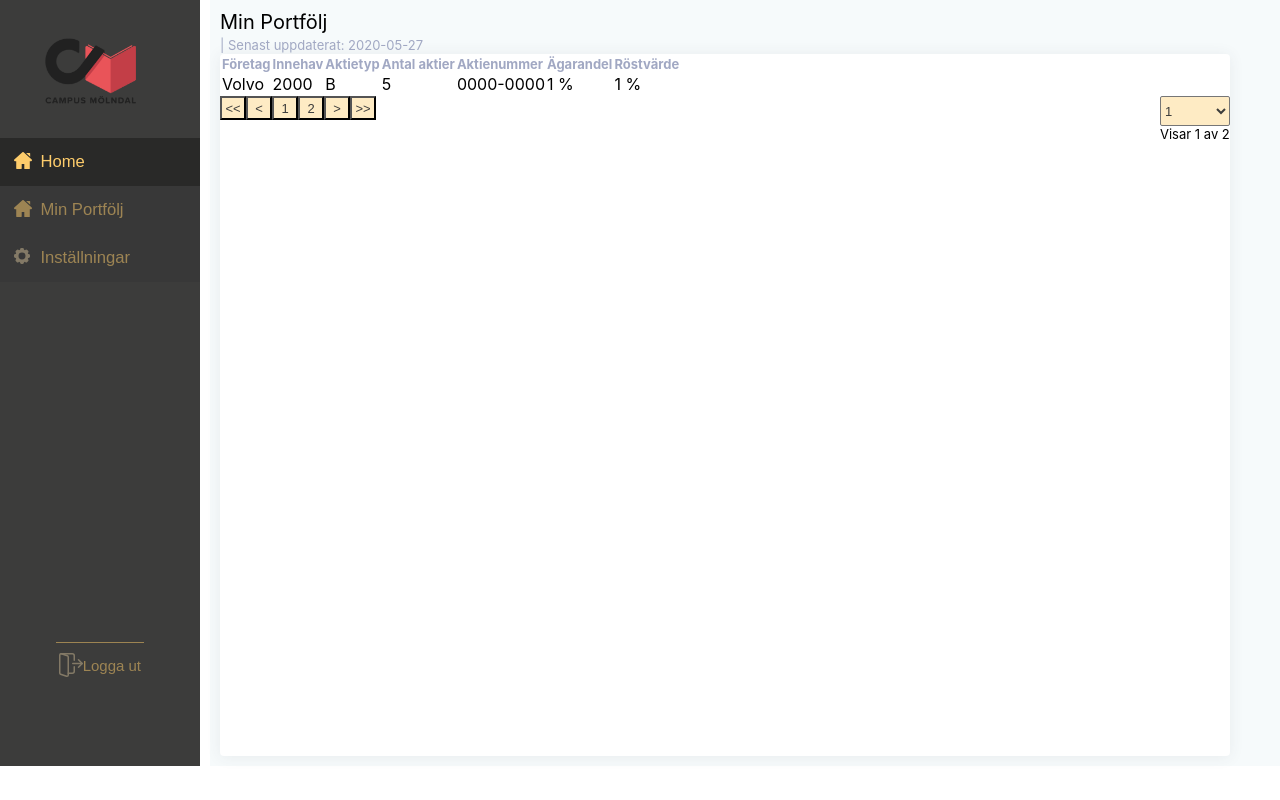
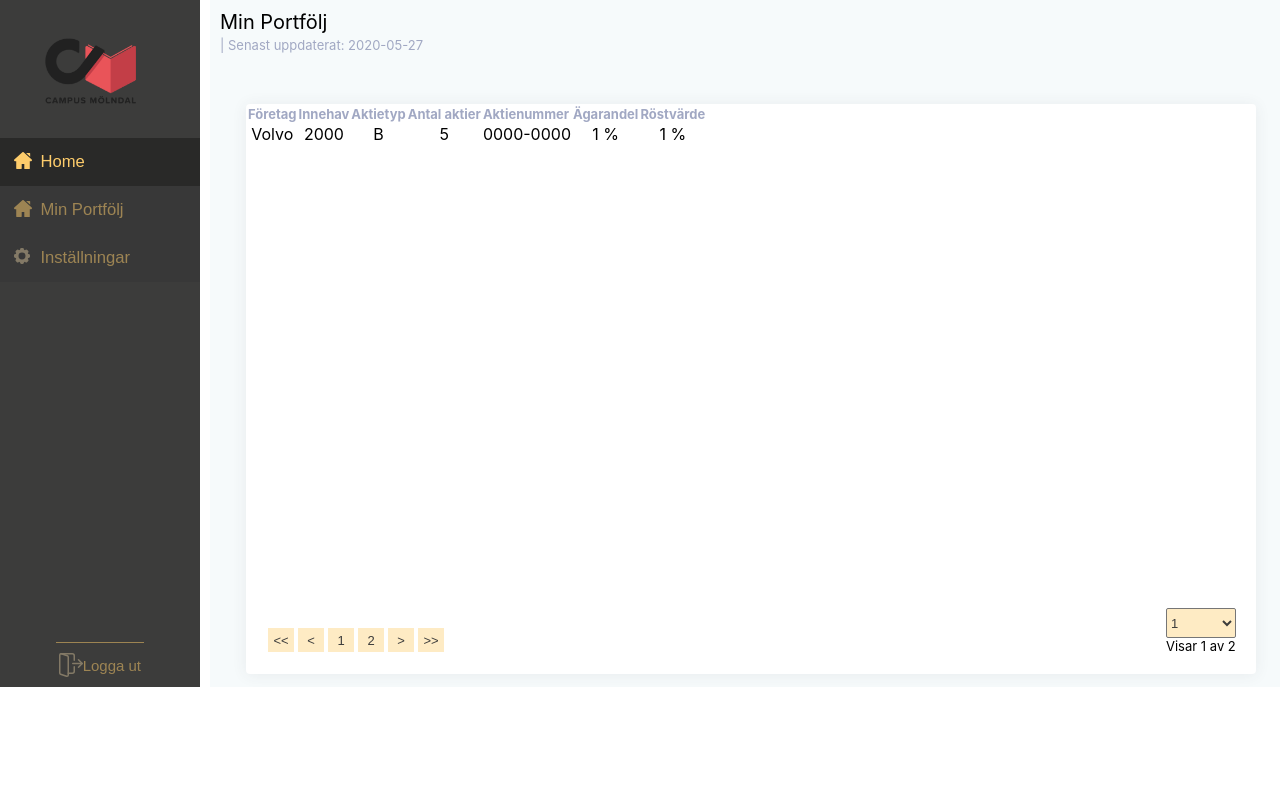
Before and after one commit to patam123/kundportal-projekt-molndal, a React (Create React App) app: page /portfolio in a window 1280 px wide. Built offline with nearby package versions, Linux system fonts and the light colour scheme.

Commit message:
update minor portfolio css, save size in localStorage

```diff
--- a/src/components/portfoliocomponents/portfolio.js
+++ b/src/components/portfoliocomponents/portfolio.js
@@ -7,7 +7,8 @@ import "../../design/portfolio.css"
 const Portfolio = ({ user }) => {
   //använda localStorage.setItem för att spara undan size i useEffect.
   //localStorage.getItem för att hämta i useState.  (kanske lagra dessa värden i databas som någon slags config)
-  const [size, setTableSize] = useState(1);
+  const savedSize = localStorage.getItem("size")
+  const [size, setTableSize] = useState(savedSize ? JSON.parse(savedSize) : 1);
   const [pageIndex, setIndex] = useState(0);
 
   const [content, setContent] = useState(user.shares);
@@ -20,8 +21,8 @@ const Portfolio = ({ user }) => {
         ? user.shares.slice(pageIndex, (pageIndex + 1) * size)
         : user.shares.slice(pageIndex - 1, (pageIndex + 1) * size)
     );
-    console.log(size);
-    console.log(pageIndex);
+
+    localStorage.setItem("size", JSON.stringify(size));
   }, [pageIndex, size]);
 
   //funktionalitet för att lägga till ...-knappen behövs.
@@ -134,12 +135,12 @@ const Portfolio = ({ user }) => {
           })}
         </tbody>
       </table>
-      {generateButtons()}
+      <div className="portfolio-buttons">{generateButtons()}</div>
       <div className="portfolio-div">
       <select className="portfolio-select" onChange={(e) => setTableSize(parseInt(e.target.value))}>
-        <option value="1">1</option>
-        <option value="50">50</option>
-        <option value="100">100</option>
+        <option value="1" selected={size === 1}>1</option>
+        <option value="50" selected={size === 50}>50</option>
+        <option value="100" selected={size === 100}>100</option>
       </select>
       <p>{user.shares.length > size ? size > 1 ? `Visar ${pageIndex * size + 1} - ${(pageIndex + 1) * size} av ${user.shares.length}`: `Visar ${pageIndex * size + 1} av ${user.shares.length}`  : `Visar ${user.shares.length} av ${user.shares.length}` }</p>
       </div>
--- a/src/design/portfolio.css
+++ b/src/design/portfolio.css
@@ -5,14 +5,15 @@
 } */
 
 #portfolio {
-  top: 73px;
-  left: 246px;
+  top: 50px;
+  left: 26px;
   width: 1010px;
-  height: 702px;
+  height: 570px;
   background: #ffffff 0% 0% no-repeat padding-box;
   box-shadow: 0px 1px 15px #45414e14;
   border-radius: 4px;
   opacity: 1;
+  position: relative;
 }
 
 .portfolio-head {
@@ -22,10 +23,16 @@
   letter-spacing: 0px;
   color: #a1a8c3;
 }
+tbody{
+    text-align: center;
+}
 
 .portfolio-div{
-    float: right;
+    position: absolute;
+    bottom: 0;
+    right: 0;
     font-size: 13px;
+    padding: 20px;
 
 }
 
@@ -41,7 +48,13 @@
   font-size: 13px;
 
 }
-.portfolio-button {
+.portfolio-buttons {
+  padding: 20px;
+  position: absolute;
+  bottom: 0;
+  left: 0;
+}
+.portfolio-button{
     font-size: 13px;
     width: 26px;
     height: 24px;
@@ -50,4 +63,9 @@
     letter-spacing: 0px;
     color: #3c3c3b;
     opacity: 1;
+    margin: 2px;
+    border: none;
 }
+.portfolio-button:active{
+    background-color: #FDCC6B;
+}
```
Lines whose indentation alone changed are shown as unchanged.
